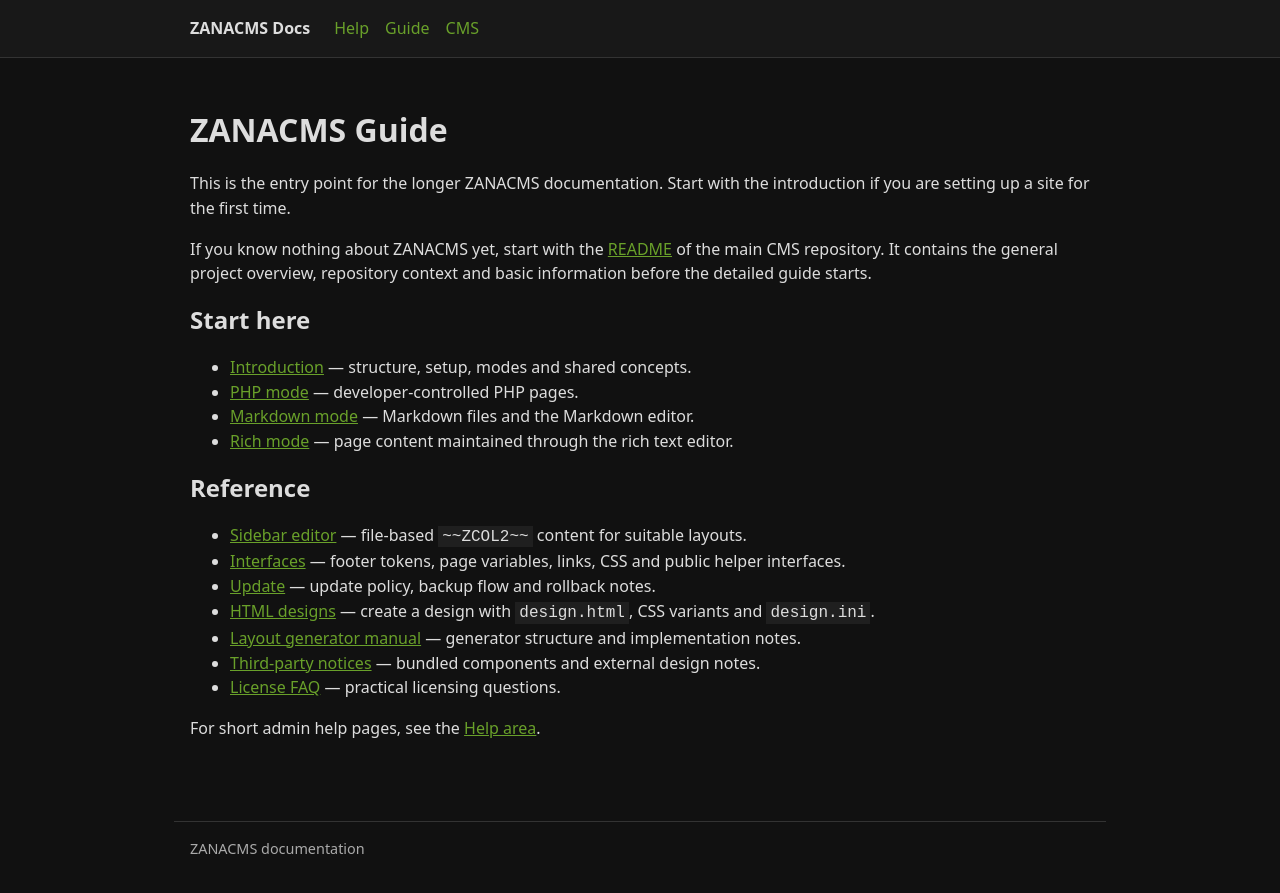
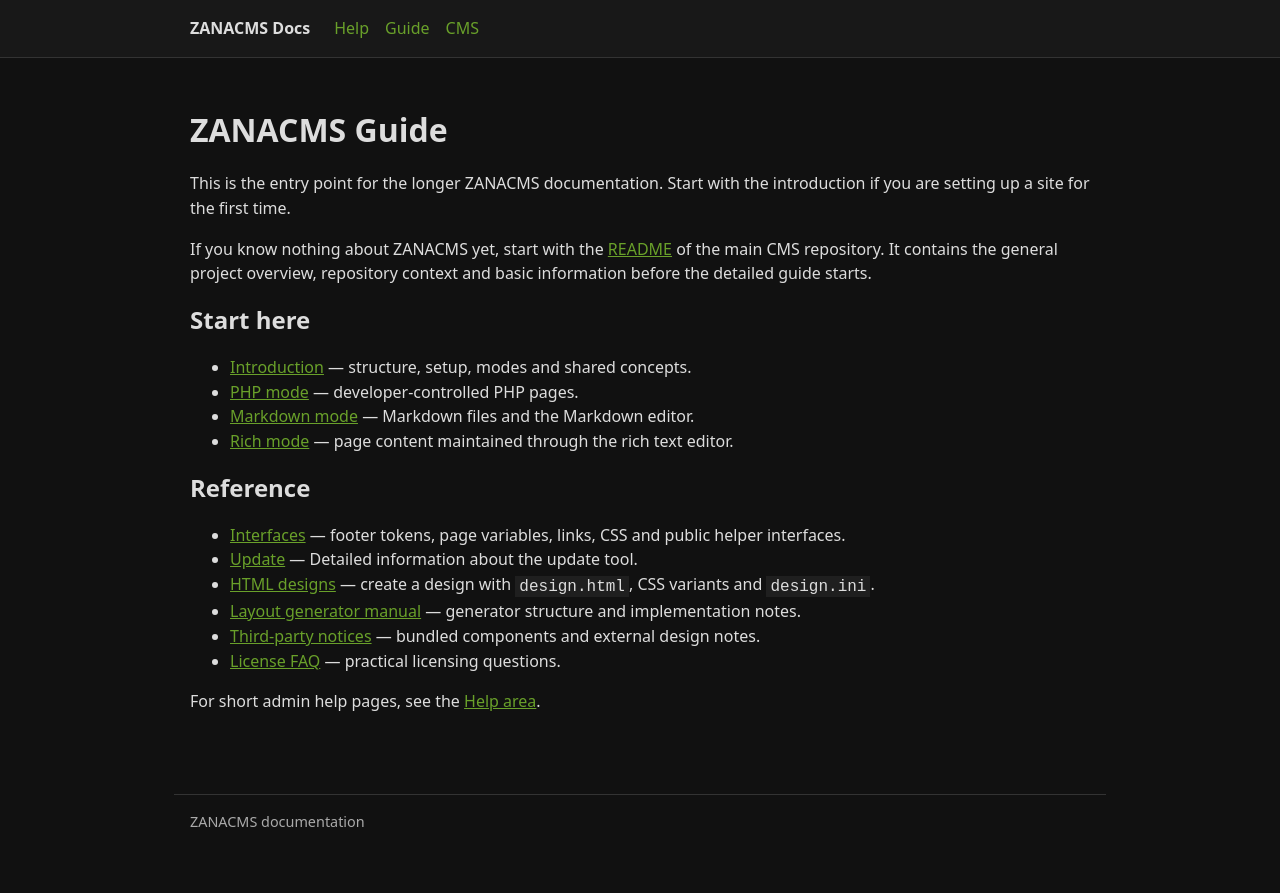
Before and after one commit to gaxmann/zanacms-docs, a Jekyll site: the page built from guide/index.md, in a window 1280 px wide. Shown: the top 893 px of the page. Built offline with Jekyll 4.4.1, drawn with Linux system fonts in a browser that asks for light colours.

Commit message:
Änderungen von Rechner #1

```diff
--- a/guide/index.md
+++ b/guide/index.md
@@ -17,9 +17,8 @@ If you know nothing about ZANACMS yet, start with the [README](https://github.co
 
 ## Reference
 
-- [Sidebar editor]({{ '/help/sidebar-editor/' | relative_url }}) — file-based `~~ZCOL2~~` content for suitable layouts.
 - [Interfaces]({{ '/guide/interfaces/' | relative_url }}) — footer tokens, page variables, links, CSS and public helper interfaces.
-- [Update]({{ '/guide/update/' | relative_url }}) — update policy, backup flow and rollback notes.
+- [Update]({{ '/guide/update/' | relative_url }}) — Detailed information about the update tool.
 - [HTML designs]({{ '/guide/html-designs/' | relative_url }}) — create a design with `design.html`, CSS variants and `design.ini`.
 - [Layout generator manual]({{ '/guide/layout-generator-manual/' | relative_url }}) — generator structure and implementation notes.
 - [Third-party notices](https://github.com/gaxmann/zanacms/blob/master/layout/THIRD-PARTY-NOTICES.md) — bundled components and external design notes.
```
Also changed, not shown: guide/html-designs.md (+1 -1 lines), help/index.md (+3 -3 lines).
